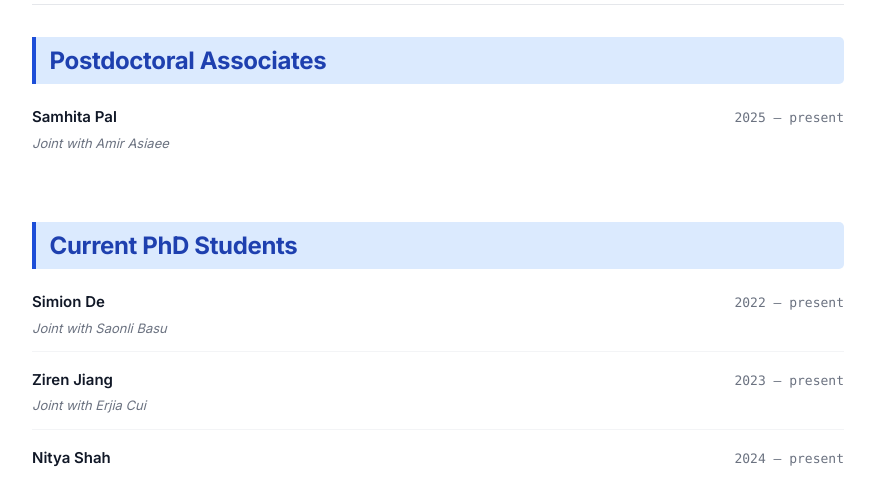
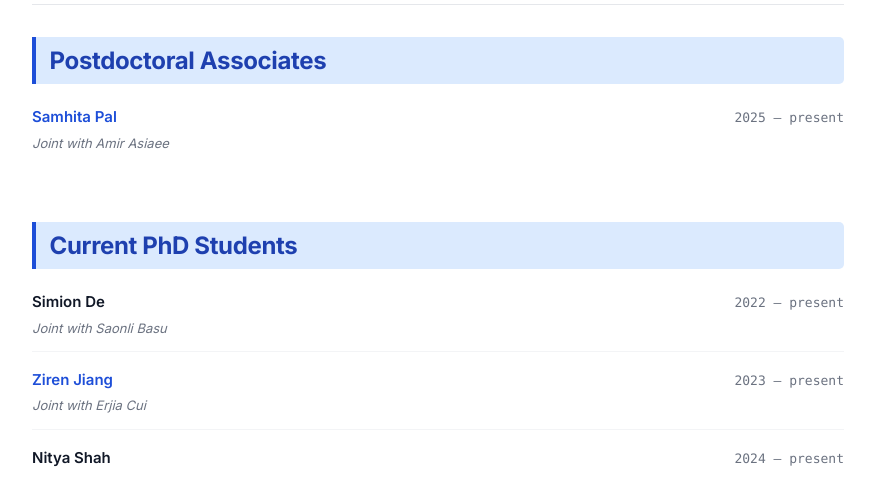
Before and after one commit to jaredhuling/jaredhuling.github.io, a Jekyll site: the page built from _pages/people.md, in a window 1280 px wide. Shown: the part 151-629 px from the top of the page, without its empty margins (202-1077 px from the left). Built offline with Jekyll 4.4.1, drawn with Linux system fonts in a browser that asks for light colours.

Commit message:
formatting of links

```diff
--- a/assets/css/main.scss
+++ b/assets/css/main.scss
@@ -850,11 +850,6 @@ author { font-weight: 600; }
   font-size: 0.9375rem;
   font-weight: 600;
   color: var(--color-text);
-
-  a {
-    color: var(--color-text);
-    &:hover { color: var(--color-accent); text-decoration: none; }
-  }
 }
 
 .current-joint {
```
